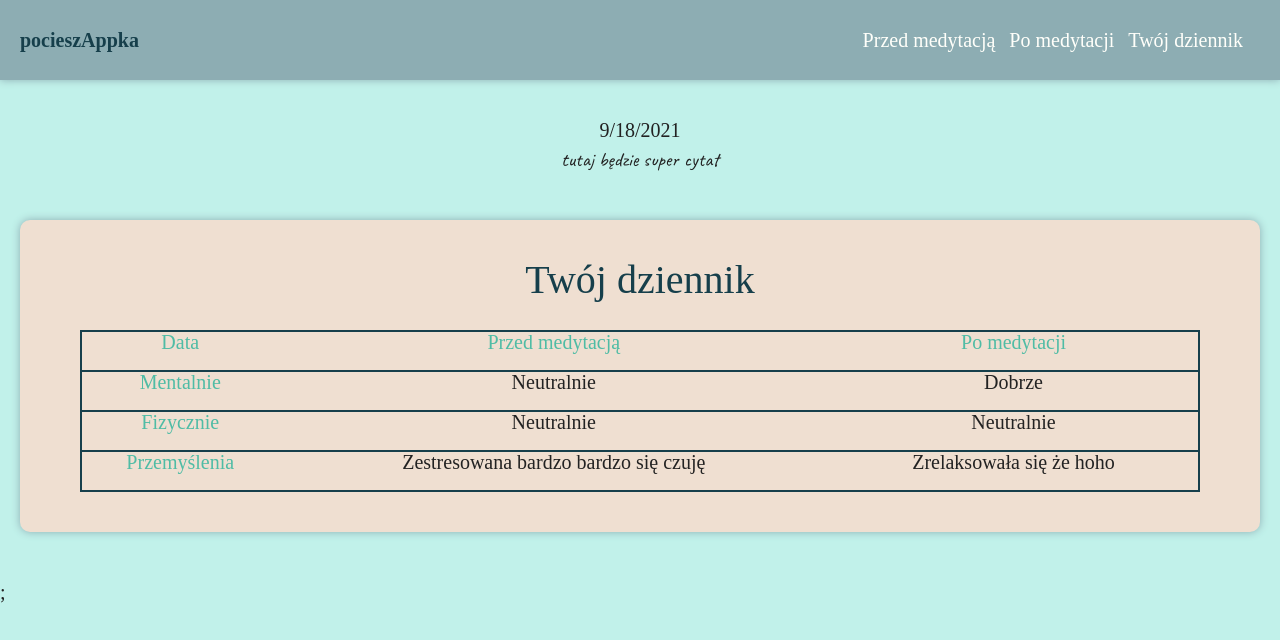
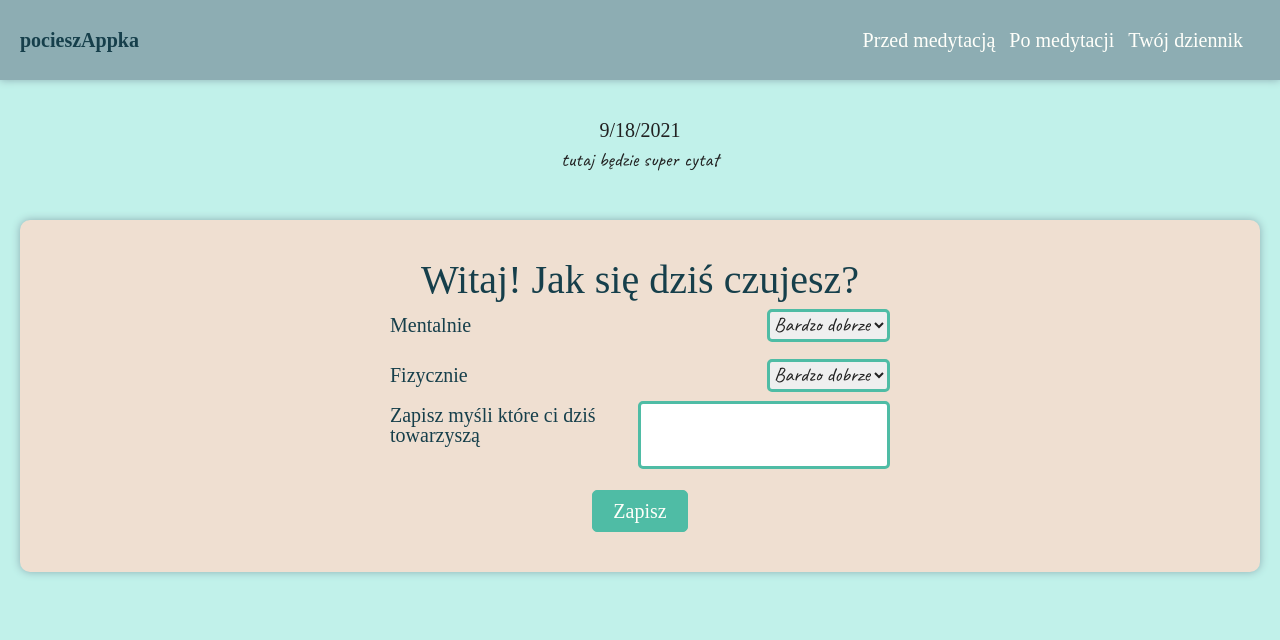
Before and after one commit to WandaSzmuc/pocieszAppka, a React (Create React App) app: page / in a window 1280 px wide. Shown: the top 640 px of the page. Built offline with nearby package versions, Linux system fonts and the light colour scheme; a web font is replaced by a local one.

Commit message:
App.js changes and Form functions added

```diff
--- a/package.json
+++ b/package.json
@@ -8,6 +8,7 @@
     "@testing-library/user-event": "^12.8.3",
     "react": "^17.0.2",
     "react-dom": "^17.0.2",
+    "react-router-dom": "^5.3.0",
     "react-scripts": "4.0.3",
     "web-vitals": "^1.1.2"
   },
--- a/src/App.js
+++ b/src/App.js
@@ -5,14 +5,24 @@ import Header from "./components/Header";
 import Menu from "./components/Menu";
 import Diary from "./components/Diary";
 import AfterForm from "./components/AfterForm";
-
+import { BrowserRouter as Router, Switch, Route, Link } from "react-router-dom";
 function App() {
   return (
-    <div>
+    <Router>
       <Menu />
       <Header />
-      <Diary />;
-    </div>
+      <Switch>
+        <Route exact path="/">
+          <BeforeForm />
+        </Route>
+        <Route path="/after">
+          <AfterForm />
+        </Route>
+        <Route path="/diary">
+          <Diary />
+        </Route>
+      </Switch>
+    </Router>
   );
 }
 
--- a/src/components/AfterForm.js
+++ b/src/components/AfterForm.js
@@ -7,7 +7,7 @@ const AfterForm = () => {
       <form className="form">
         <div>
           <label>Mentalnie</label>
-          <select name="select">
+          <select name="select" placeholder="mental-before">
             <option>Bardzo dobrze</option>
             <option>Dobrze</option>
             <option>Neutralnie</option>
@@ -17,7 +17,7 @@ const AfterForm = () => {
         </div>
         <div>
           <label>Fizycznie</label>
-          <select name="select">
+          <select name="select" placeholder="physical-before">
             <option>Bardzo dobrze</option>
             <option>Dobrze</option>
             <option>Neutralnie</option>
@@ -29,7 +29,7 @@ const AfterForm = () => {
           <label className="taughts">
             Co przychodzi ci do głowy po medytacji?
           </label>
-          <input></input>
+          <input placeholder="taughts-before" type="text"></input>
         </div>
 
         <a href="#" className="btn" type="submit">
--- a/src/components/BeforeForm.js
+++ b/src/components/BeforeForm.js
@@ -1,35 +1,74 @@
-import React from "react";
+import React, { useState } from "react";
+// import Axios from "axios";
 
 const BeforeForm = () => {
+  const url = "";
+  const [data, setData] = useState({
+    mentally: "",
+    phisically: "",
+    taughts: "",
+  });
+
+  // function submit(e) {
+  //   e.preventDefault();
+  //   Axios.post(url, {
+  //     mentally: data.mentally,
+  //     phisically: data.phisically,
+  //     taughts: data.taughts,
+  //   }).then((res) => {
+  //     console.log(res.data);
+  //   });
+  // }
+  function handle(e) {
+    const newdata = { ...data };
+    newdata[e.target.id] = e.target.value;
+    setData(newdata);
+    console.log(newdata);
+  }
   return (
     <div className="form-before-medi container">
       <h1 className="main-header">Witaj! Jak się dziś czujesz?</h1>
       <form className="form">
         <div>
           <label>Mentalnie</label>
-          <select name="select">
-            <option>Bardzo dobrze</option>
-            <option>Dobrze</option>
-            <option>Neutralnie</option>
-            <option>Słabo</option>
-            <option>Źle</option>
+          <select
+            onChange={(e) => handle(e)}
+            name="select"
+            id="mentally"
+            value={data.mentally}
+          >
+            <option value="Bardzo dobrze">Bardzo dobrze</option>
+            <option value="Dobrze">Dobrze</option>
+            <option value="Neutralnie">Neutralnie</option>
+            <option value="Słabo">Słabo</option>
+            <option value="Źle">Źle</option>
           </select>
         </div>
         <div>
           <label>Fizycznie</label>
-          <select name="select">
-            <option>Bardzo dobrze</option>
-            <option>Dobrze</option>
-            <option>Neutralnie</option>
-            <option>Słabo</option>
-            <option>Źle</option>
+          <select
+            onChange={(e) => handle(e)}
+            name="select"
+            id="phisically"
+            value={data.phisically}
+          >
+            <option value="Bardzo dobrze">Bardzo dobrze</option>
+            <option value="Dobrze">Dobrze</option>
+            <option value="Neutralnie">Neutralnie</option>
+            <option value="Słabo">Słabo</option>
+            <option value="Źle">Źle</option>
           </select>
         </div>
         <div>
           <label className="taughts">
             Zapisz myśli które ci dziś towarzyszą
           </label>
-          <input></input>
+          <input
+            onChange={(e) => handle(e)}
+            id="taughts"
+            value={data.taughts}
+            type="text"
+          ></input>
         </div>
 
         <a href="#" className="btn" type="submit">
--- a/src/components/Menu.js
+++ b/src/components/Menu.js
@@ -1,12 +1,13 @@
 import React from "react";
+import { Link } from "react-router-dom";
 const Menu = () => {
   return (
     <div className="menu">
       <div className="logo">pocieszAppka</div>
       <div className="menu-container">
-        <a href="#">Przed medytacją</a>
-        <a href="#">Po medytacji</a>
-        <a href="#">Twój dziennik</a>
+        <Link to="/">Przed medytacją</Link>
+        <Link to="/after">Po medytacji</Link>
+        <Link to="/diary">Twój dziennik</Link>
       </div>
     </div>
   );
--- a/src/scss/elements/_diary.scss
+++ b/src/scss/elements/_diary.scss
@@ -1,7 +1,7 @@
 table {
   margin-top: 30px;
   border: 2px solid $secondary-text-color;
-  width: 70rem;
+  width: 90%;
 
   tr {
     height: 40px;
```
Also changed, not shown: 1 other file (tests, documents, lock files or other folders).
